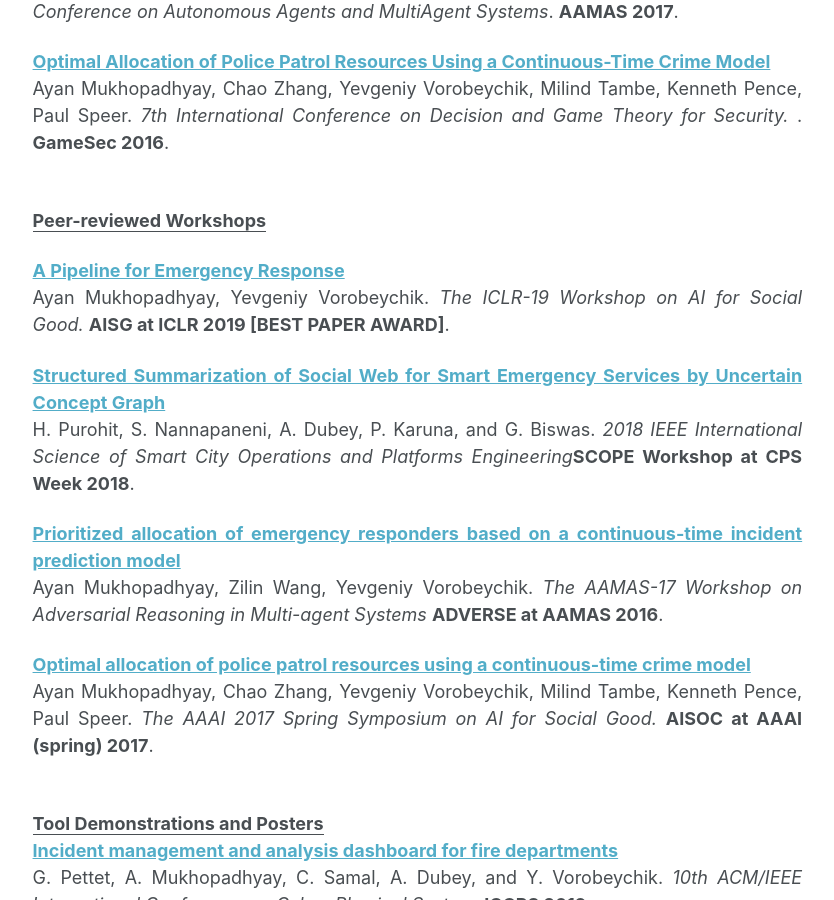
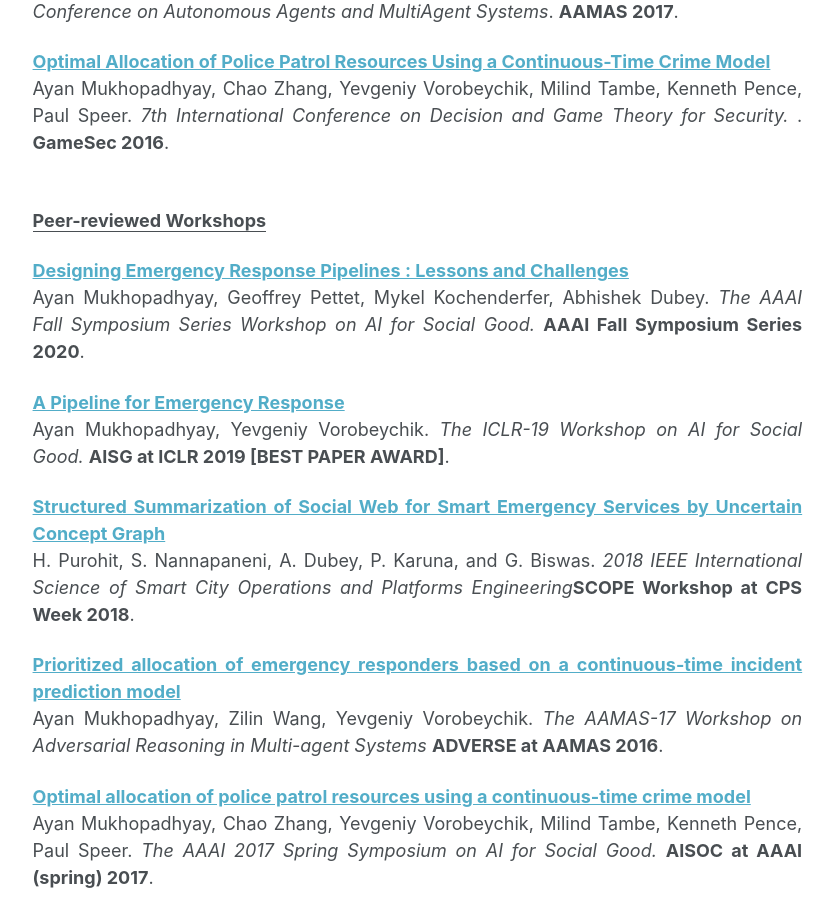
Before and after one commit to TransactiveSCC/statresp.github.io, a Jekyll site: the page built from _pages/publications.md, in a window 1280 px wide and 900 px high, scrolled down 1055 px. Shown: the whole window, without its empty margins (249-1083 px from the left). Built offline with Jekyll 4.4.1, drawn with Linux system fonts in a browser that asks for light colours.

Commit message:
updated AAAI Workshop paper

```diff
--- a/_pages/publications.md
+++ b/_pages/publications.md
@@ -45,6 +45,10 @@ Ayan Mukhopadhyay, Chao Zhang, Yevgeniy Vorobeychik, Milind Tambe, Kenneth Pence
 <b><u>Peer-reviewed Workshops</u></b>
 <br>
 
+<b>[Designing Emergency Response Pipelines : Lessons and Challenges](http://ayanmukhopadhyay.github.io/publications/aaai20_erm)</b><br>
+Ayan Mukhopadhyay, Geoffrey Pettet, Mykel Kochenderfer, Abhishek Dubey.
+<i>The AAAI Fall Symposium Series Workshop on AI for Social Good.</i> <b>AAAI Fall Symposium Series 2020</b>.
+
 <b>[A Pipeline for Emergency Response](http://ayanmukhopadhyay.github.io/publications/iclr19)</b><br>
 Ayan Mukhopadhyay, Yevgeniy Vorobeychik.
 <i>The ICLR-19 Workshop on AI for Social Good.</i> <b>AISG at ICLR 2019 [BEST PAPER AWARD]</b>.
```
